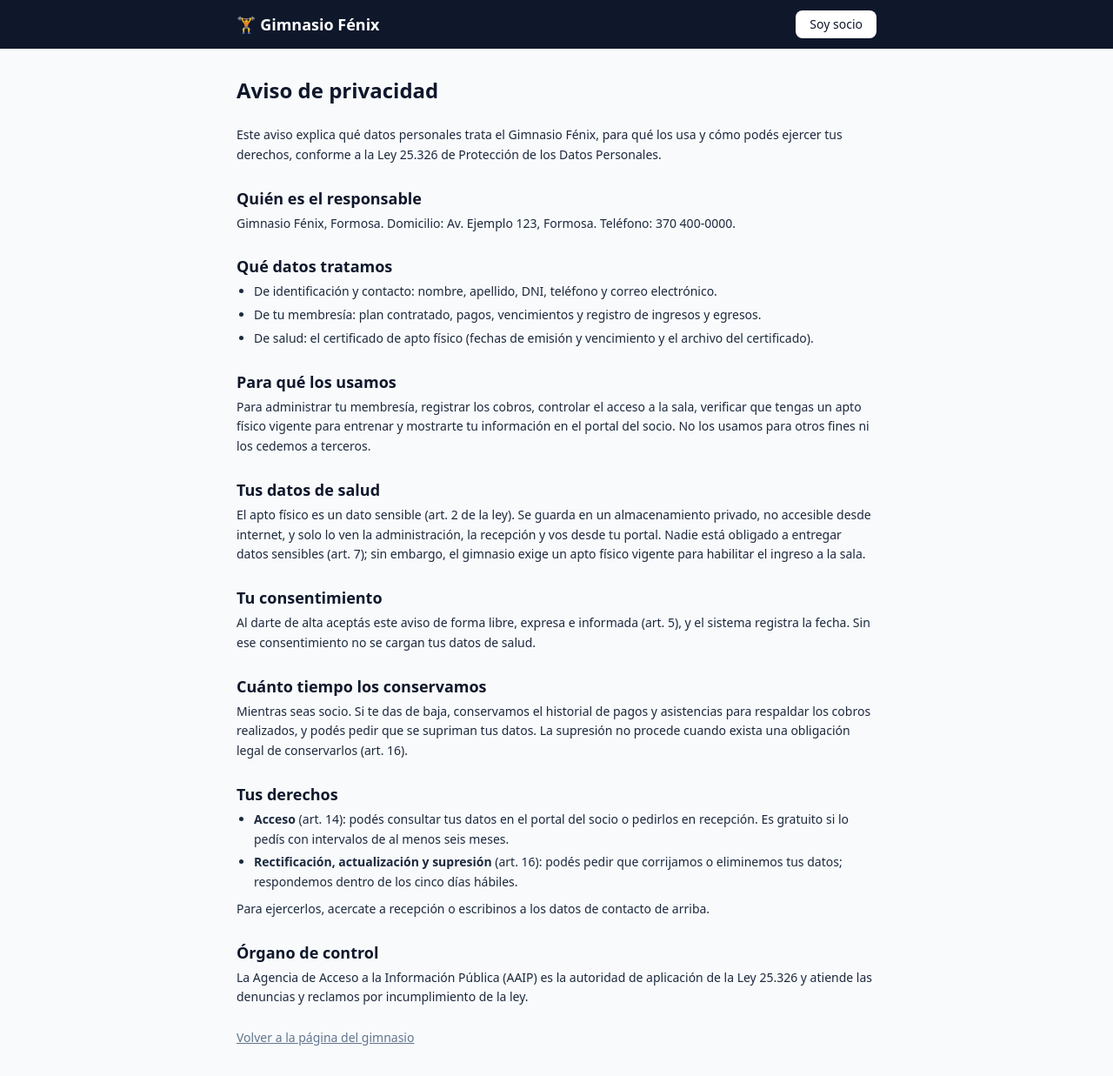
After one commit to diegofcfor-cell/GymControl, a Laravel app: page /privacidad in a window 1280 px wide. The commit adds this page. Shown: the whole page at 87% size. Run offline with Laravel 12, Linux system fonts and the light colour scheme; data comes from the database, SQL or seed files in the repository; style sheets or scripts are compiled from the project's sources; some libraries are stand-ins or nearby versions.

Commit message:
feat(privacidad): aviso de privacidad y consentimiento para datos de salud
- Aviso público en /privacidad según la Ley 25.326 (responsable, datos,
  finalidad, datos de salud, conservación, derechos y AAIP), enlazado
  desde la web y el login del portal.
- socios.consentimiento_datos_at guarda la fecha en que el socio aceptó
  el aviso: es obligatorio en el alta y se registra desde Editar para los
  socios anteriores.
- AptoFisicoRequest rechaza la carga del apto si no hay consentimiento y
  la ficha lo avisa en lugar de mostrar el formulario.
- PrivacidadTest cubre el aviso, el alta, el bloqueo y el registro posterior.

Closes #27

Co-Authored-By: Claude Opus 5.5 (1M context) <noreply@anthropic.com>
Claude-Session: https://claude.ai/code/session_01DvmkzFeivMC72SzpdLJPtZ

```diff
--- a/app/Http/Controllers/WebController.php
+++ b/app/Http/Controllers/WebController.php
@@ -21,6 +21,12 @@ class WebController extends Controller
         ]);
     }
 
+    /** Aviso de privacidad (Ley 25.326): qué datos se tratan, para qué y cómo ejercer los derechos. */
+    public function privacidad()
+    {
+        return view('web.privacidad', ['web' => Configuracion::varios(Configuracion::DATOS_WEB)]);
+    }
+
     /**
      * Fotos del fondo de la portada: las imágenes que haya en public/img/portada, en orden alfabético.
      *
--- a/database/seeders/DatabaseSeeder.php
+++ b/database/seeders/DatabaseSeeder.php
@@ -100,6 +100,7 @@ class DatabaseSeeder extends Seeder
             $socio = Socio::create([
                 'membresia_id' => $planes[$plan]->id, 'user_id' => $recep->id, 'nombre' => $nombre, 'apellido' => $apellido,
                 'dni' => $dni, 'pin' => $pin, 'telefono' => '37045'.substr($dni, -5), 'estado' => 'activo', 'fecha_alta' => today()->subDays(60),
+                'consentimiento_datos_at' => today()->subDays(60),
             ]);
             $pagos->registrar($socio, $planes[$plan], 'efectivo', $recep, today()->subDays($diasAtras ?: 5));
             if ($conApto) {
--- a/resources/views/portal/login.blade.php
+++ b/resources/views/portal/login.blade.php
@@ -21,6 +21,7 @@
     <button class="w-full rounded-lg bg-slate-900 px-4 py-2.5 font-medium text-white hover:bg-slate-700">Ingresar</button>
     <p class="text-center text-sm"><a href="{{ route('web') }}" class="text-slate-500 underline">Volver a la página del gimnasio</a></p>
     <p class="text-center text-xs"><a href="{{ route('login') }}" class="text-slate-400 underline">¿Sos del personal? Ingresá acá</a></p>
+    <p class="text-center text-xs"><a href="{{ route('privacidad') }}" class="text-slate-400 underline">Aviso de privacidad</a></p>
 </form>
 </body>
 </html>
--- a/resources/views/web/inicio.blade.php
+++ b/resources/views/web/inicio.blade.php
@@ -131,7 +131,7 @@
             <a href="{{ route('portal.login') }}" class="mt-3 inline-block rounded-lg bg-white px-5 py-2.5 font-medium text-slate-900 hover:bg-slate-200">Ingresar al portal del socio</a>
         </div>
     </div>
-    <p class="border-t border-white/10 py-4 text-center text-xs text-slate-500">© {{ now()->year }} Gimnasio Fénix · <a href="{{ route('login') }}" class="underline hover:text-slate-300">Ingreso del personal</a></p>
+    <p class="border-t border-white/10 py-4 text-center text-xs text-slate-500">© {{ now()->year }} Gimnasio Fénix · <a href="{{ route('login') }}" class="underline hover:text-slate-300">Ingreso del personal</a> · <a href="{{ route('privacidad') }}" class="underline hover:text-slate-300">Aviso de privacidad</a></p>
 </section>
 
 {{-- Chatbot flotante --}}
--- /dev/null
+++ b/resources/views/web/privacidad.blade.php
@@ -0,0 +1,72 @@
+{{-- Aviso de privacidad según la Ley 25.326. Conviene que lo revise un profesional del derecho antes del uso real. --}}
+<!DOCTYPE html>
+<html lang="es">
+<head>
+    <meta charset="utf-8">
+    <meta name="viewport" content="width=device-width, initial-scale=1">
+    <title>Aviso de privacidad · Gimnasio Fénix</title>
+    @vite(['resources/css/app.css', 'resources/js/app.js'])
+</head>
+<body class="bg-slate-50 text-slate-800 antialiased">
+<header class="bg-slate-900 text-white">
+    <div class="mx-auto flex max-w-3xl items-center justify-between px-4 py-3">
+        <a href="{{ route('web') }}" class="text-lg font-bold">🏋️ Gimnasio Fénix</a>
+        <a href="{{ route('portal.login') }}" class="rounded-lg bg-white px-4 py-1.5 text-sm font-medium text-slate-900 hover:bg-slate-200">Soy socio</a>
+    </div>
+</header>
+<main class="mx-auto max-w-3xl space-y-6 px-4 py-8 text-sm leading-relaxed">
+    <h1 class="text-2xl font-bold text-slate-900">Aviso de privacidad</h1>
+    <p>Este aviso explica qué datos personales trata el Gimnasio Fénix, para qué los usa y cómo podés ejercer tus derechos, conforme a la Ley 25.326 de Protección de los Datos Personales.</p>
+
+    <section>
+        <h2 class="mb-1 text-lg font-semibold text-slate-900">Quién es el responsable</h2>
+        <p>Gimnasio Fénix, Formosa.@if ($web['direccion']) Domicilio: {{ $web['direccion'] }}.@endif @if ($web['telefono']) Teléfono: {{ $web['telefono'] }}.@endif @if ($web['email']) Correo: {{ $web['email'] }}.@endif</p>
+    </section>
+
+    <section>
+        <h2 class="mb-1 text-lg font-semibold text-slate-900">Qué datos tratamos</h2>
+        <ul class="list-disc space-y-1 pl-5">
+            <li>De identificación y contacto: nombre, apellido, DNI, teléfono y correo electrónico.</li>
+            <li>De tu membresía: plan contratado, pagos, vencimientos y registro de ingresos y egresos.</li>
+            <li>De salud: el certificado de apto físico (fechas de emisión y vencimiento y el archivo del certificado).</li>
+        </ul>
+    </section>
+
+    <section>
+        <h2 class="mb-1 text-lg font-semibold text-slate-900">Para qué los usamos</h2>
+        <p>Para administrar tu membresía, registrar los cobros, controlar el acceso a la sala, verificar que tengas un apto físico vigente para entrenar y mostrarte tu información en el portal del socio. No los usamos para otros fines ni los cedemos a terceros.</p>
+    </section>
+
+    <section>
+        <h2 class="mb-1 text-lg font-semibold text-slate-900">Tus datos de salud</h2>
+        <p>El apto físico es un dato sensible (art. 2 de la ley). Se guarda en un almacenamiento privado, no accesible desde internet, y solo lo ven la administración, la recepción y vos desde tu portal. Nadie está obligado a entregar datos sensibles (art. 7); sin embargo, el gimnasio exige un apto físico vigente para habilitar el ingreso a la sala.</p>
+    </section>
+
+    <section>
+        <h2 class="mb-1 text-lg font-semibold text-slate-900">Tu consentimiento</h2>
+        <p>Al darte de alta aceptás este aviso de forma libre, expresa e informada (art. 5), y el sistema registra la fecha. Sin ese consentimiento no se cargan tus datos de salud.</p>
+    </section>
+
+    <section>
+        <h2 class="mb-1 text-lg font-semibold text-slate-900">Cuánto tiempo los conservamos</h2>
+        <p>Mientras seas socio. Si te das de baja, conservamos el historial de pagos y asistencias para respaldar los cobros realizados, y podés pedir que se supriman tus datos. La supresión no procede cuando exista una obligación legal de conservarlos (art. 16).</p>
+    </section>
+
+    <section>
+        <h2 class="mb-1 text-lg font-semibold text-slate-900">Tus derechos</h2>
+        <ul class="list-disc space-y-1 pl-5">
+            <li><strong>Acceso</strong> (art. 14): podés consultar tus datos en el portal del socio o pedirlos en recepción. Es gratuito si lo pedís con intervalos de al menos seis meses.</li>
+            <li><strong>Rectificación, actualización y supresión</strong> (art. 16): podés pedir que corrijamos o eliminemos tus datos; respondemos dentro de los cinco días hábiles.</li>
+        </ul>
+        <p class="mt-2">Para ejercerlos, acercate a recepción o escribinos a los datos de contacto de arriba.</p>
+    </section>
+
+    <section>
+        <h2 class="mb-1 text-lg font-semibold text-slate-900">Órgano de control</h2>
+        <p>La Agencia de Acceso a la Información Pública (AAIP) es la autoridad de aplicación de la Ley 25.326 y atiende las denuncias y reclamos por incumplimiento de la ley.</p>
+    </section>
+
+    <p><a href="{{ route('web') }}" class="text-slate-500 underline">Volver a la página del gimnasio</a></p>
+</main>
+</body>
+</html>
--- a/routes/web.php
+++ b/routes/web.php
@@ -24,6 +24,7 @@ use Illuminate\Support\Facades\Route;
 
 // Página web pública del gimnasio (los operadores con sesión son redirigidos a su panel).
 Route::get('/', [WebController::class, 'inicio'])->name('web');
+Route::get('/privacidad', [WebController::class, 'privacidad'])->name('privacidad');
 
 Route::middleware('guest')->group(function () {
     Route::get('/login', [AuthController::class, 'showLogin'])->name('login');
```
Also changed, not shown: CLAUDE.md (+3 -2 lines), app/Http/Controllers/SocioController.php (+8 -2 lines), app/Http/Requests/AptoFisicoRequest.php (+13 -0 lines), app/Http/Requests/SocioRequest.php (+10 -0 lines), app/Models/Socio.php (+8 -1 lines), docs/plan-actualizacion.md (+1 -1 lines), resources/views/socios/form.blade.php (+11 -0 lines), resources/views/socios/show.blade.php (+5 -2 lines), tests/Feature/GestionTest.php (+2 -1 lines), tests/Feature/PrivacidadTest.php (added, +81 -0 lines), README.md, database/migrations/2026_10_22_000001_add_consentimiento_datos_to_socios_table.php (added).
